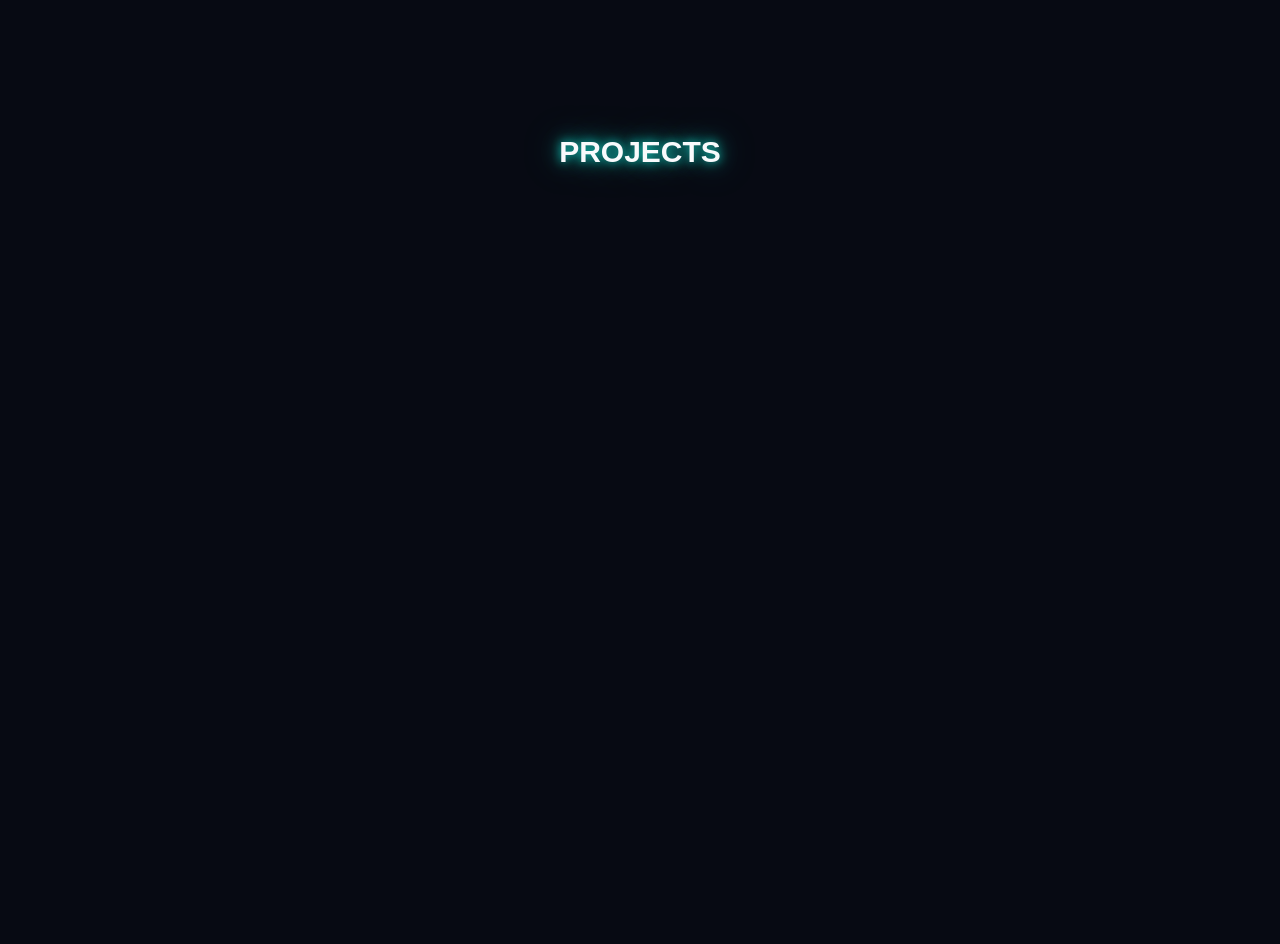
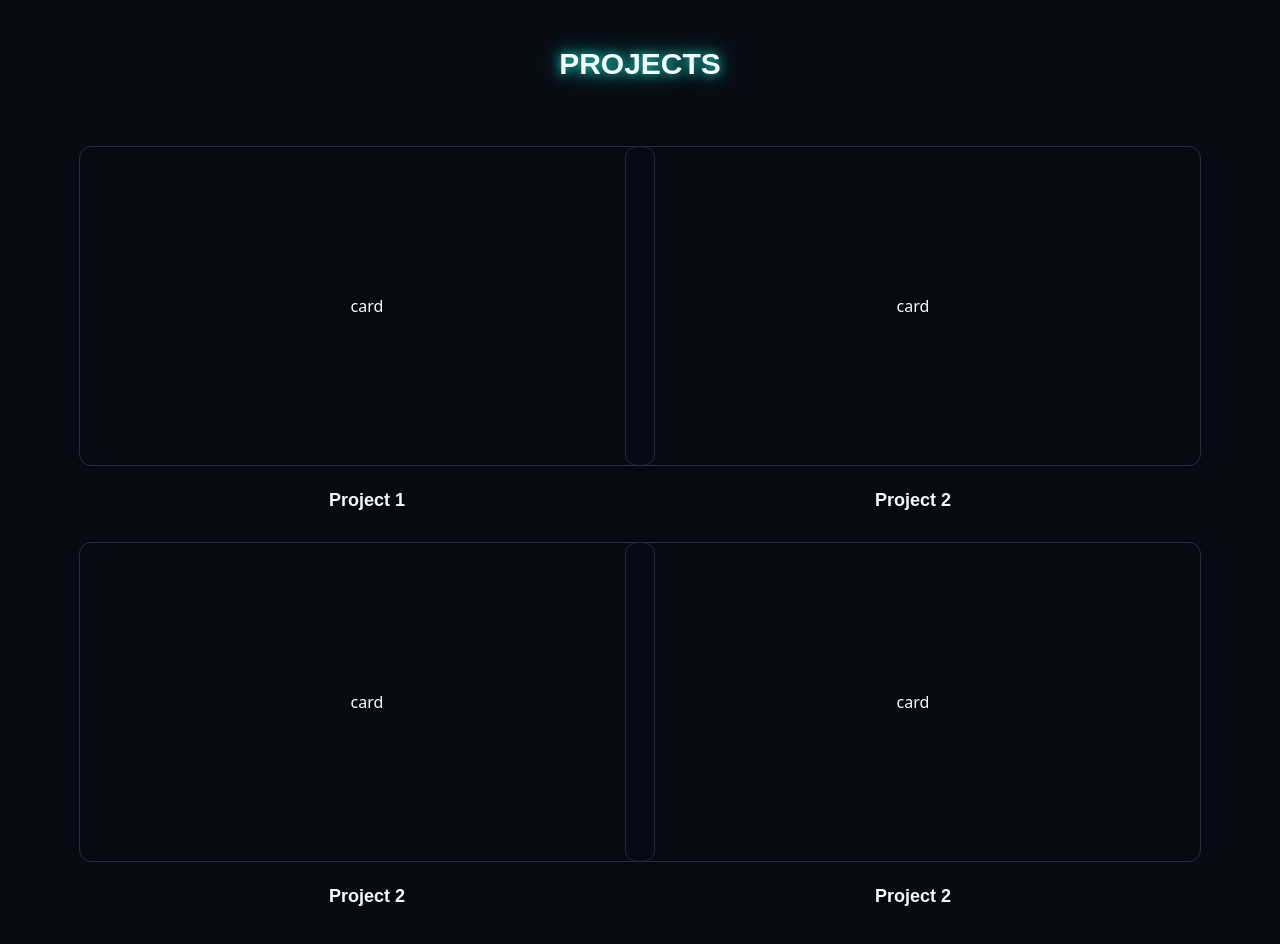
Before and after one commit to 7Demon/Portofolio, a React (Vite) app: page / in a window 1280 px wide. Shown: the part 1720-2664 px from the top of the page. Before the commit the page ends 2526 px from the top, so only its background shows below. Built offline with nearby package versions, Linux system fonts and the light colour scheme.

Commit message:
menambahkan placeholder project

```diff
--- a/src/components/home.jsx
+++ b/src/components/home.jsx
@@ -237,16 +237,39 @@ const Home = () => {
     </section>
 
     {/* project section */}
-    <section id="projects" className='relative min-h-screen flex overflow-hidden'>
-        <div className='container mx-40 px-4 md:mx-6 py-20 md:py-32 relative z-10'>
-            <div className=''>
+    <section id="projects" className='relative py-10 md:py-10 overflow-hidden'>
+        <div className='container mx-auto px-4 md:px-6'>
+            <div className='content-center mx-auto'>
                     {/* title */}
                     <div className='text-center mb-12 md:mb-16 animate-fade-up opacity-0'>
                         <h2 className="text-3xl font-bold text-linear neon-glow">PROJECTS</h2>
                     </div>
                     {/* content */}
-                    <div>
-
+                    <div className='grid lg:grid-cols-2 gap-5 grid-cols-1 animate-fade-up opacity-0 delay-200 mx-auto px-20'>
+                      <div className='flex flex-col justify-center items-center gap-5'>
+                        <div className='flex md:w-xl h-80 border rounded-xl items-center justify-center'>card</div>
+                        <div>
+                              <h3 className='text-lg font-bold text-foreground mb-2'>Project 1</h3>
+                        </div>
+                      </div>
+                      <div className='flex flex-col justify-center items-center gap-5'>
+                        <div className='flex md:w-xl h-80 border rounded-xl items-center justify-center'>card</div>
+                        <div>
+                              <h3 className='text-lg font-bold text-foreground mb-2'>Project 2</h3>
+                        </div>
+                      </div>
+                      <div className='flex flex-col justify-center items-center gap-5'>
+                        <div className='flex md:w-xl h-80 border rounded-xl items-center justify-center'>card</div>
+                        <div>
+                              <h3 className='text-lg font-bold text-foreground mb-2'>Project 2</h3>
+                        </div>
+                      </div>
+                      <div className='flex flex-col justify-center items-center gap-5'>
+                        <div className='flex md:w-xl h-80 border rounded-xl items-center justify-center'>card</div>
+                        <div>
+                              <h3 className='text-lg font-bold text-foreground mb-2'>Project 2</h3>
+                        </div>
+                      </div>
                     </div>
             </div>
         </div>
```
